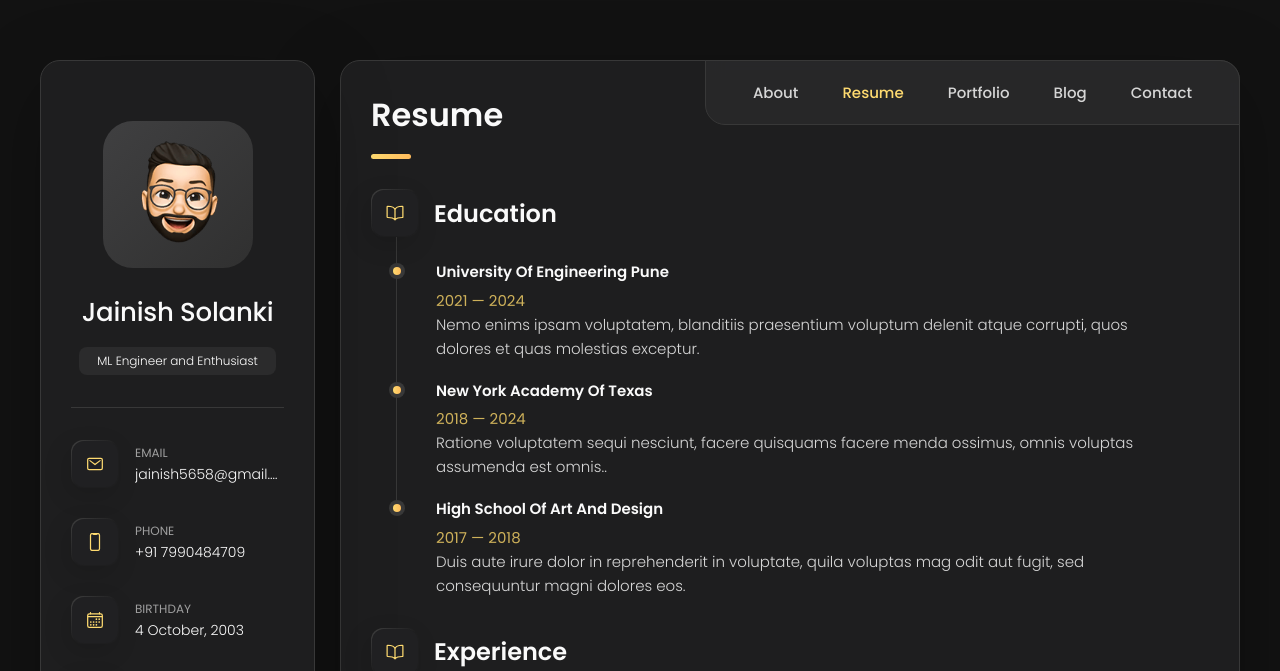
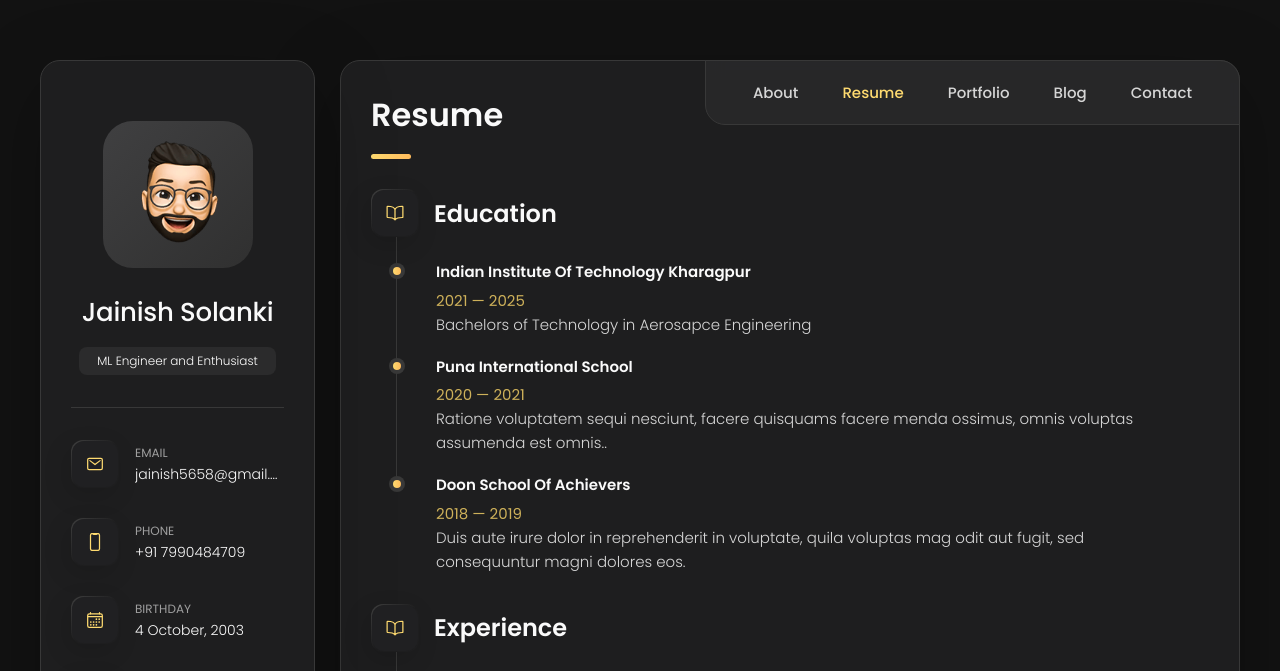
Before and after one commit to Jainish5658/Jainish-Solanki, a plain HTML site: page index.html in a window 1280 px wide. Both pictures are taken after a click on the button "Resume". Shown: the top 671 px of the page. Drawn offline with nearby package versions, Linux system fonts and the light colour scheme.

Commit message:
changed a bit of educarion section

```diff
--- a/index.html
+++ b/index.html
@@ -532,23 +532,21 @@
 
             <li class="timeline-item">
 
-              <h4 class="h4 timeline-item-title">University Of Engineering Pune </h4>
+              <h4 class="h4 timeline-item-title">Indian Institute of Technology Kharagpur </h4>
 
-              <span>2021 — 2024</span>
+              <span>2021 — 2025</span>
 
               <p class="timeline-text">
-                Nemo enims ipsam voluptatem, blanditiis praesentium voluptum delenit atque corrupti, quos dolores et
-                quas molestias
-                exceptur.
+                Bachelors of Technology in Aerosapce Engineering
               </p>
 
             </li>
 
             <li class="timeline-item">
 
-              <h4 class="h4 timeline-item-title">New york academy of Texas</h4>
+              <h4 class="h4 timeline-item-title">Puna International School</h4>
 
-              <span>2018 — 2024</span>
+              <span>2020 — 2021</span>
 
               <p class="timeline-text">
                 Ratione voluptatem sequi nesciunt, facere quisquams facere menda ossimus, omnis voluptas assumenda est
@@ -559,9 +557,9 @@
 
             <li class="timeline-item">
 
-              <h4 class="h4 timeline-item-title">High school of art and design</h4>
+              <h4 class="h4 timeline-item-title">Doon School of Achievers</h4>
 
-              <span>2017 — 2018</span>
+              <span>2018 — 2019</span>
 
               <p class="timeline-text">
                 Duis aute irure dolor in reprehenderit in voluptate, quila voluptas mag odit aut fugit, sed consequuntur
```
